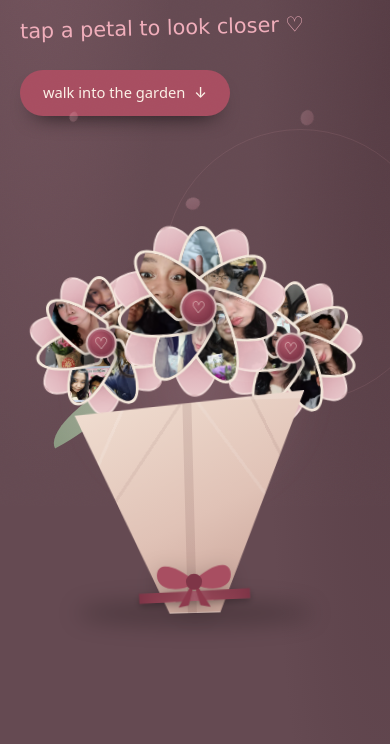
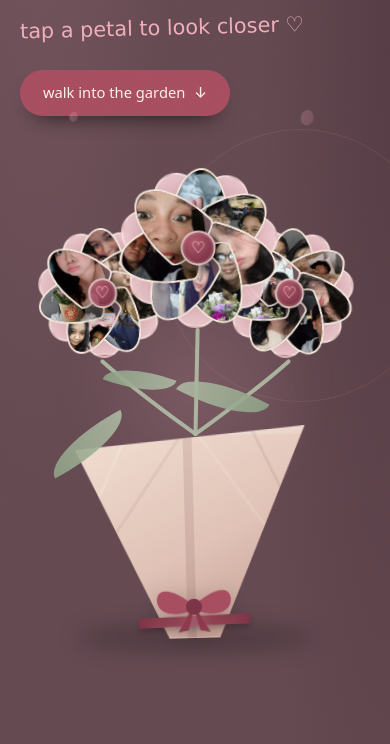
Before and after one commit to AlasdairDev/for-my-bebelabs, a plain HTML site: page part2/index.html in a window 390 px wide. Shown: the part 338-1082 px from the top of the page. Drawn offline with Linux system fonts and the light colour scheme.

Commit message:
Connect the bouquet flowers with stems

```diff
--- a/part2/garden.css
+++ b/part2/garden.css
@@ -295,7 +295,7 @@ main { position: relative; z-index: 2; }
 .bouquet {
   position: relative;
   width: min(560px, 100%);
-  height: 620px;
+  height: 680px;
   margin: 0 auto;
   z-index: 1;
 }
@@ -314,24 +314,25 @@ main { position: relative; z-index: 2; }
 .bouquet-flower { position: absolute; transform-origin: 50% 100%; }
 .bouquet-flower::after { display: none; }
 .bouquet-flower .stem { display: none; }
+
 .bouquet-left {
-  left: 1%;
-  bottom: 285px;
-  --size: clamp(200px, 18vw, 235px);
+  left: 3%;
+  bottom: 380px;
+  --size: 200px;
   transform: rotate(-8deg);
   z-index: 2;
 }
 .bouquet-center {
   left: 50%;
-  bottom: 310px;
-  --size: clamp(220px, 21vw, 285px);
+  bottom: 410px;
+  --size: 240px;
   transform: translateX(-50%) rotate(1.5deg);
   z-index: 3;
 }
 .bouquet-right {
-  right: 1%;
-  bottom: 280px;
-  --size: clamp(200px, 18vw, 235px);
+  right: 3%;
+  bottom: 380px;
+  --size: 200px;
   transform: rotate(8deg);
   z-index: 2;
 }
@@ -340,7 +341,7 @@ main { position: relative; z-index: 2; }
   left: 50%;
   bottom: 0;
   width: min(370px, 66%);
-  height: 310px;
+  height: 300px;
   transform: translateX(-50%) rotate(-1.5deg) scale(.94);
   transform-origin: 50% 100%;
   opacity: 0;
@@ -376,14 +377,33 @@ main { position: relative; z-index: 2; }
   opacity: 1;
   transform: translateX(-50%) rotate(-1.5deg) scale(1);
 }
+.bouquet-stems {
+  position: absolute;
+  inset: 0;
+  width: 100%;
+  height: 100%;
+  z-index: 1;
+  pointer-events: none;
+  overflow: visible;
+}
+.bouquet-stems path {
+  fill: none;
+  stroke: var(--sage);
+  stroke-width: 4;
+  stroke-linecap: round;
+  opacity: 0;
+  transition: opacity .7s ease .7s;
+}
+.bouquet.is-bloomed .bouquet-stems path { opacity: .95; }
+
 .bouquet-leaves {
   position: absolute;
   left: 50%;
-  bottom: 290px;
+  bottom: 280px;
   width: 100%;
-  height: 100px;
+  height: 90px;
   transform: translateX(-50%);
-  z-index: 1;
+  z-index: 5;
   pointer-events: none;
 }
 .bouquet-leaves span {
@@ -473,12 +493,12 @@ main { position: relative; z-index: 2; }
   position: absolute;
   left: 50%;
   top: 50%;
-  width: 29%;
-  height: 48%;
-  margin-left: -14.5%;
-  margin-top: -48%;
+  width: 38%;
+  height: 50%;
+  margin-left: -19%;
+  margin-top: -50%;
   padding: 0;
-  border: 3px solid var(--paper);
+  border: 2px solid var(--paper);
   border-radius: 55% 55% 45% 45% / 86% 86% 14% 14%;
   background: var(--surface);
   overflow: hidden;
@@ -501,7 +521,7 @@ main { position: relative; z-index: 2; }
   height: 100%;
   object-fit: cover;
   border-radius: inherit;
-  transform: rotate(calc(var(--a) * -1)) scale(1.45);
+  transform: rotate(calc(var(--a) * -1)) scale(1.35);
   filter: saturate(.94) brightness(.96);
   transition: filter .35s ease;
 }
@@ -509,10 +529,10 @@ main { position: relative; z-index: 2; }
   position: absolute;
   left: 50%;
   top: 50%;
-  width: 33%;
-  height: 52%;
-  margin-left: -16.5%;
-  margin-top: -52%;
+  width: 43%;
+  height: 50%;
+  margin-left: -21.5%;
+  margin-top: -50%;
   transform-origin: 50% 100%;
   transform: rotate(calc(var(--a) - 14deg)) scale(.28);
   opacity: 0;
@@ -796,12 +816,12 @@ main { position: relative; z-index: 2; }
   .hero-copy { max-width: 660px; margin-inline: auto; }
   .hero-visual { min-height: 620px; }
   .hero::before { top: 46%; right: -12%; width: 70vw; height: 70vw; }
-  .bouquet { height: 600px; }
-  .bouquet-left { --size: 200px; bottom: 275px; }
-  .bouquet-center { --size: 230px; bottom: 300px; }
-  .bouquet-right { --size: 200px; bottom: 270px; }
-  .bouquet-wrap { width: min(340px, 66%); height: 300px; }
-  .bouquet-leaves { bottom: 280px; }
+  .bouquet { height: 620px; }
+  .bouquet-left { bottom: 350px; --size: 180px; }
+  .bouquet-center { bottom: 380px; --size: 220px; }
+  .bouquet-right { bottom: 350px; --size: 180px; }
+  .bouquet-wrap { width: min(340px, 66%); height: 280px; }
+  .bouquet-leaves { bottom: 260px; }
 }
 
 @media (max-width: 760px) {
@@ -814,11 +834,11 @@ main { position: relative; z-index: 2; }
   .hero h1 { font-size: clamp(3.1rem, 13vw, 4.8rem); }
   .sub { font-size: .97rem; }
   .hero-visual { min-height: 500px; }
-  .bouquet { width: min(420px, 94%); height: 480px; }
-  .bouquet-left { --size: 150px; bottom: 215px; transform: rotate(-4deg); }
-  .bouquet-center { --size: 180px; bottom: 235px; }
-  .bouquet-right { --size: 150px; bottom: 210px; transform: rotate(4deg); }
-  .bouquet-wrap { width: min(270px, 70%); height: 235px; }
+  .bouquet { width: min(420px, 94%); height: 520px; }
+  .bouquet-left { bottom: 300px; --size: 140px; transform: rotate(-4deg); }
+  .bouquet-center { bottom: 330px; --size: 170px; }
+  .bouquet-right { bottom: 300px; --size: 140px; transform: rotate(4deg); }
+  .bouquet-wrap { width: min(270px, 70%); height: 220px; }
   .bouquet-leaves { bottom: 220px; }
   .ribbon { width: 88px; height: 59px; bottom: 4px; }
   .ribbon-band { bottom: 12px; height: 10px; }
@@ -845,12 +865,12 @@ main { position: relative; z-index: 2; }
 @media (max-width: 420px) {
   .hero h1 { font-size: clamp(2.9rem, 14vw, 4.1rem); }
   .flower-center { font-size: 1rem; }
-  .bouquet { height: 450px; }
-  .bouquet-left { --size: 140px; bottom: 200px; transform: rotate(-3deg); }
-  .bouquet-center { --size: 170px; bottom: 220px; }
-  .bouquet-right { --size: 140px; bottom: 195px; transform: rotate(3deg); }
-  .bouquet-wrap { width: min(250px, 70%); height: 220px; }
-  .bouquet-leaves { bottom: 205px; }
+  .bouquet { height: 500px; }
+  .bouquet-left { bottom: 280px; --size: 130px; transform: rotate(-3deg); }
+  .bouquet-center { bottom: 310px; --size: 160px; }
+  .bouquet-right { bottom: 280px; --size: 130px; transform: rotate(3deg); }
+  .bouquet-wrap { width: min(250px, 70%); height: 210px; }
+  .bouquet-leaves { bottom: 200px; }
   .garden .flower,
   .garden .flower:nth-child(2n) {
     --size: clamp(205px, 64vw, 260px);
--- a/part2/garden.js
+++ b/part2/garden.js
@@ -23,8 +23,8 @@
   const STEM_SVG = `
     <svg viewBox="0 0 120 220" aria-hidden="true" focusable="false">
       <path class="stem-line" d="M60 220 C74 170 46 120 60 0" />
-      <path class="leaf" d="M60 160 C42 152 32 137 28 120 C44 126 55 139 60 160Z" />
-      <path class="leaf" d="M60 112 C78 104 88 89 92 73 C76 79 65 92 60 112Z" />
+      <path class="leaf" d="M60 82 C42 74 32 59 28 42 C44 48 55 61 60 82Z" />
+      <path class="leaf" d="M60 42 C78 34 88 19 92 3 C76 9 65 22 60 42Z" />
     </svg>
   `;
 
@@ -133,6 +133,35 @@
       leaves.setAttribute("aria-hidden", "true");
       leaves.innerHTML = "<span></span><span></span><span></span>";
       bouquetEl.appendChild(leaves);
+
+      const stemLayer = document.createElementNS("http://www.w3.org/2000/svg", "svg");
+      stemLayer.setAttribute("class", "bouquet-stems");
+      stemLayer.setAttribute("aria-hidden", "true");
+      bouquetEl.insertBefore(stemLayer, bouquetEl.firstChild);
+
+      const drawBouquetStems = () => {
+        const box = bouquetEl.getBoundingClientRect();
+        if (!box.width || !box.height) return;
+        const neckY = wrap.offsetTop + 6;
+        const paths = heroFlowers.map((flower) => {
+          const bloom = flower.querySelector(".bloom");
+          if (!bloom) return "";
+          const rect = bloom.getBoundingClientRect();
+          const x1 = rect.left + rect.width / 2 - box.left;
+          const y1 = rect.bottom - box.top;
+          const x2 = box.width / 2;
+          const y2 = neckY;
+          const cx = x1 + (x2 - x1) * 0.35;
+          const cy = y1 + (y2 - y1) * 0.4;
+          return `M ${x1.toFixed(1)} ${y1.toFixed(1)} Q ${cx.toFixed(1)} ${cy.toFixed(1)} ${x2.toFixed(1)} ${y2.toFixed(1)}`;
+        }).filter(Boolean);
+
+        stemLayer.setAttribute("viewBox", `0 0 ${box.width} ${box.height}`);
+        stemLayer.innerHTML = paths.map((d) => `<path d="${d}" />`).join("");
+      };
+
+      window.requestAnimationFrame(drawBouquetStems);
+      window.addEventListener("resize", drawBouquetStems);
 
       heroVisual.appendChild(bouquetEl);
 
```
